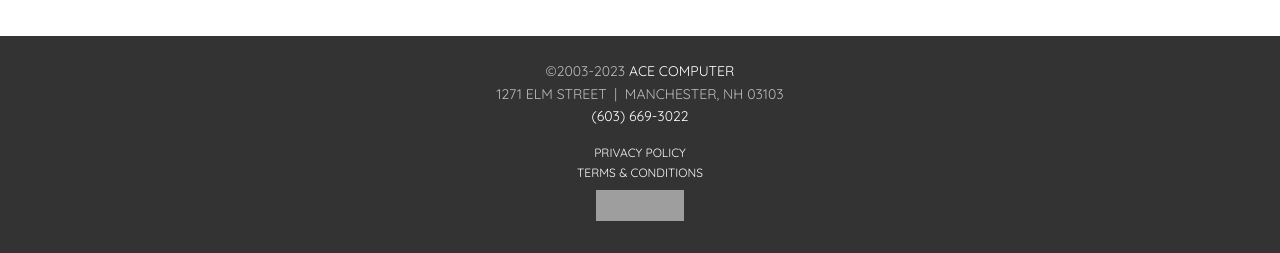
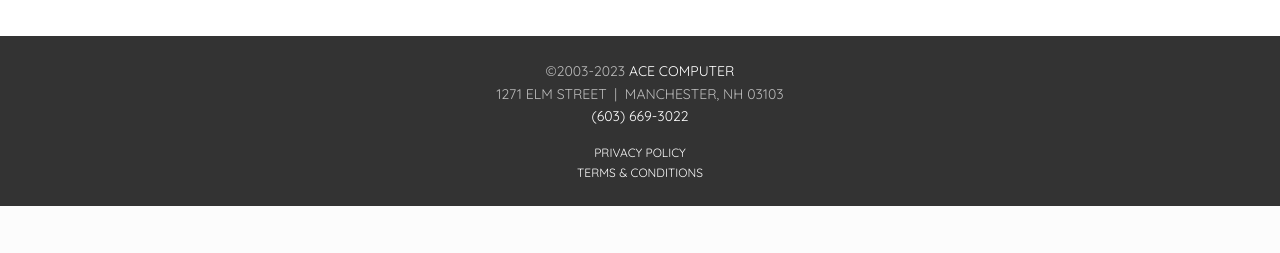
Before and after one commit to sjbeli/sjbeli.github.io, a PHP site: page / in a window 1280 px wide. Shown: the part 5466-5719 px from the top of the page. After the commit the page ends 5672 px from the top, so only its background shows below. Run offline with PHP 8.4, Linux system fonts and the light colour scheme; some web fonts are replaced; grey boxes are pictures that could not be loaded.

Commit message:
remove w3c valid tag

```diff
--- a/ace/css/styles.css
+++ b/ace/css/styles.css
@@ -274,11 +274,6 @@ footer a:active {
   margin-top: 1rem;
   font-size: .625rem;
 }
-.privacy-terms img {
-  margin-left: auto;
-  margin-right: auto;
-  margin-top: 0.5rem;
-}
 /* END FOOTER ITEMS */
 
 /* PAGE ANCHOR FIXES */
--- a/ace/index.html
+++ b/ace/index.html
@@ -200,9 +200,6 @@
     <div class="privacy-terms">
       <p><a href="#">Privacy Policy</a></p>
       <p><a href="#">Terms &amp; Conditions</a></p>
-      <p><a href="https://jigsaw.w3.org/css-validator/check/referer">
-          <img style="border:0;width:88px;height:31px" src="https://jigsaw.w3.org/css-validator/images/vcss-blue" alt="Valid CSS!"></a>
-      </p>
     </div><!-- .privacy-terms -->
 
   </footer><!-- footer #footer -->
```
